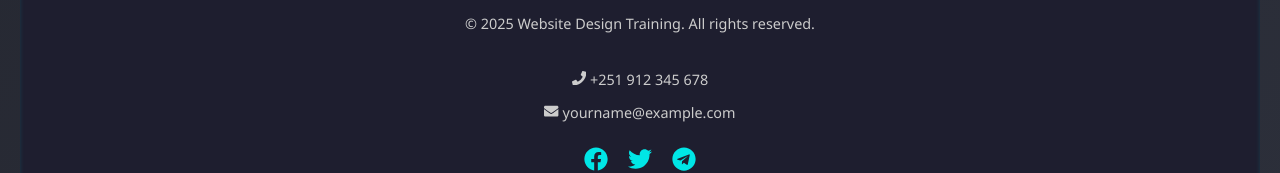
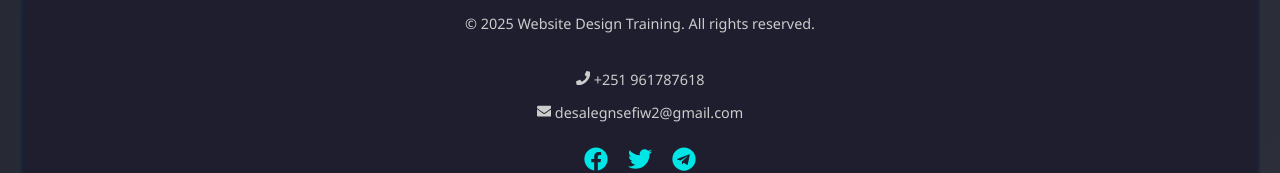
Before and after one commit to DesuSefiw/web-design-training, a React (Create React App) app in the folder trainer-frontend/: page / in a window 1280 px wide. Shown: the part 2126-2299 px from the top of the page. Built offline with nearby package versions, Linux system fonts and the light colour scheme.

Commit message:
Update Footer.js

```diff
--- a/trainer-frontend/src/components/Footer.js
+++ b/trainer-frontend/src/components/Footer.js
@@ -10,8 +10,8 @@ function Footer() {
         <p>© {new Date().getFullYear()} Website Design Training. All rights reserved.</p>
 
         <div className="contact-info">
-          <p><FaPhone /> +251 912 345 678</p>
-          <p><FaEnvelope /> yourname@example.com</p>
+          <p><FaPhone /> +251 961787618</p>
+          <p><FaEnvelope /> desalegnsefiw2@gmail.com</p>
         </div>
 
         <div className="social-links">
```
